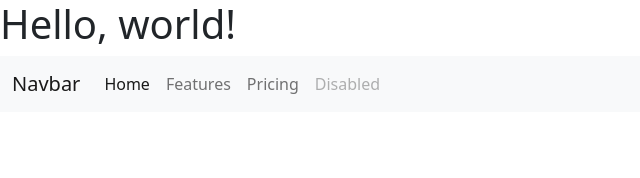
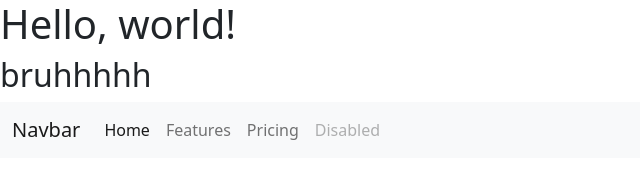
Before and after one commit to Natsuclem/ALDERIATEHTML, a plain HTML site: page index.html in a window 1280 px wide. Shown: the whole page, without its empty margins (0-640 px from the left). Drawn offline with nearby package versions, Linux system fonts and the light colour scheme.

Commit message:
ALLER ALDE

```diff
--- a/index.html
+++ b/index.html
@@ -9,6 +9,7 @@
 </head>
 <body>
     <h1>Hello, world!</h1>
+    <h2> bruhhhhh</h2>
     <nav class="navbar navbar-expand-lg bg-light">
         <div class="container-fluid">
           <a class="navbar-brand" href="#">Navbar</a>
```
